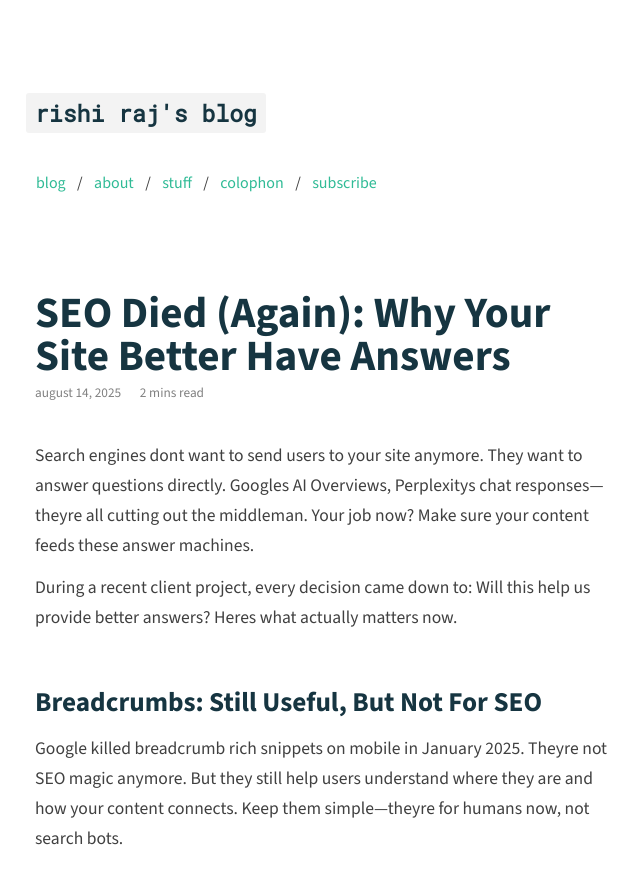
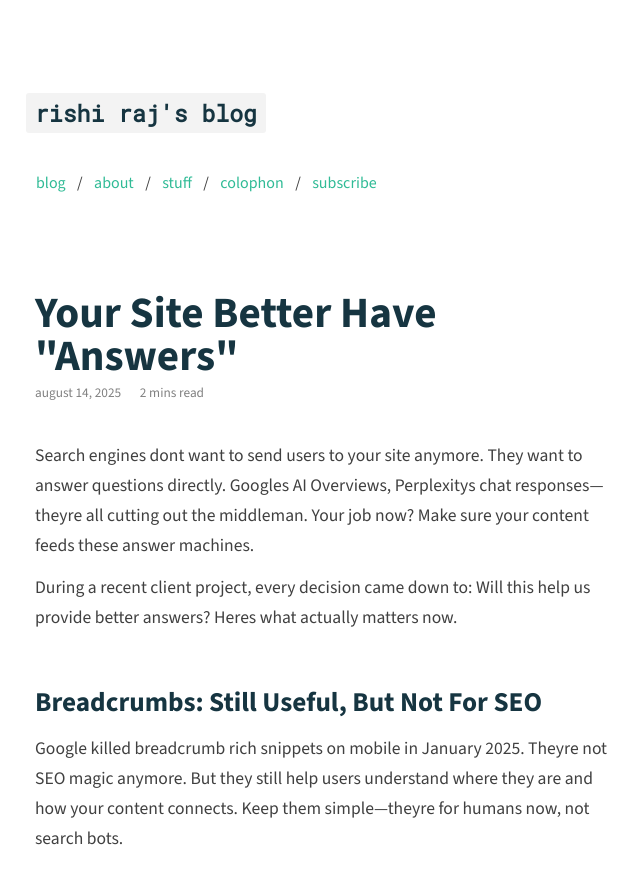
Before and after one commit to talkxo/rishiraj-blog-machine, a Jekyll site: the page built from _posts/2025-08-14-seo-site-answers.md, in a window 1280 px wide and 900 px high. Shown: the top 884 px of the window, without its empty margins (317-957 px from the left). Built offline with Jekyll 4.4.1, drawn with Linux system fonts in a browser that asks for light colours; nearby versions of some CDN libraries; our own code applies the rules of GitHub Pages for plain Markdown files.

Commit message:
Rename and update SEO post for clarity
Renamed the post to 'Your Site Better Have "Answers"' and updated front matter fields for improved clarity and metadata. Added writing time details and changed 'excerpt' to 'description'.

```diff
--- a/_posts/2025-08-14-seo-died-again.md
+++ b/_posts/2025-08-14-seo-site-answers.md
@@ -1,9 +1,13 @@
 ---
-title: 'SEO Died (Again): Why Your Site Better Have Answers'
+title: 'Your Site Better Have "Answers"'
 date: 2025-08-14
 categories: [seo, web-development, digital-marketing]
 tags: [seo, ai, google, web-vitals, user-experience]
-excerpt: 'Search engines dont want to send users to your site anymore. They want to answer questions directly. Heres what actually matters for SEO in 2025—spoiler: its not keyword density.'
+description: 'Search engines dont want to send users to your site anymore. They want to answer questions directly. Heres what actually matters for SEO in 2025—spoiler: its not keyword density.'
+writing_time:
+  writing: "25:00"
+  proofreading: "5:00"
+  decorating: "8:00"
 ---
 
 Search engines dont want to send users to your site anymore. They want to answer questions directly. Googles AI Overviews, Perplexitys chat responses—theyre all cutting out the middleman. Your job now? Make sure your content feeds these answer machines.
```
